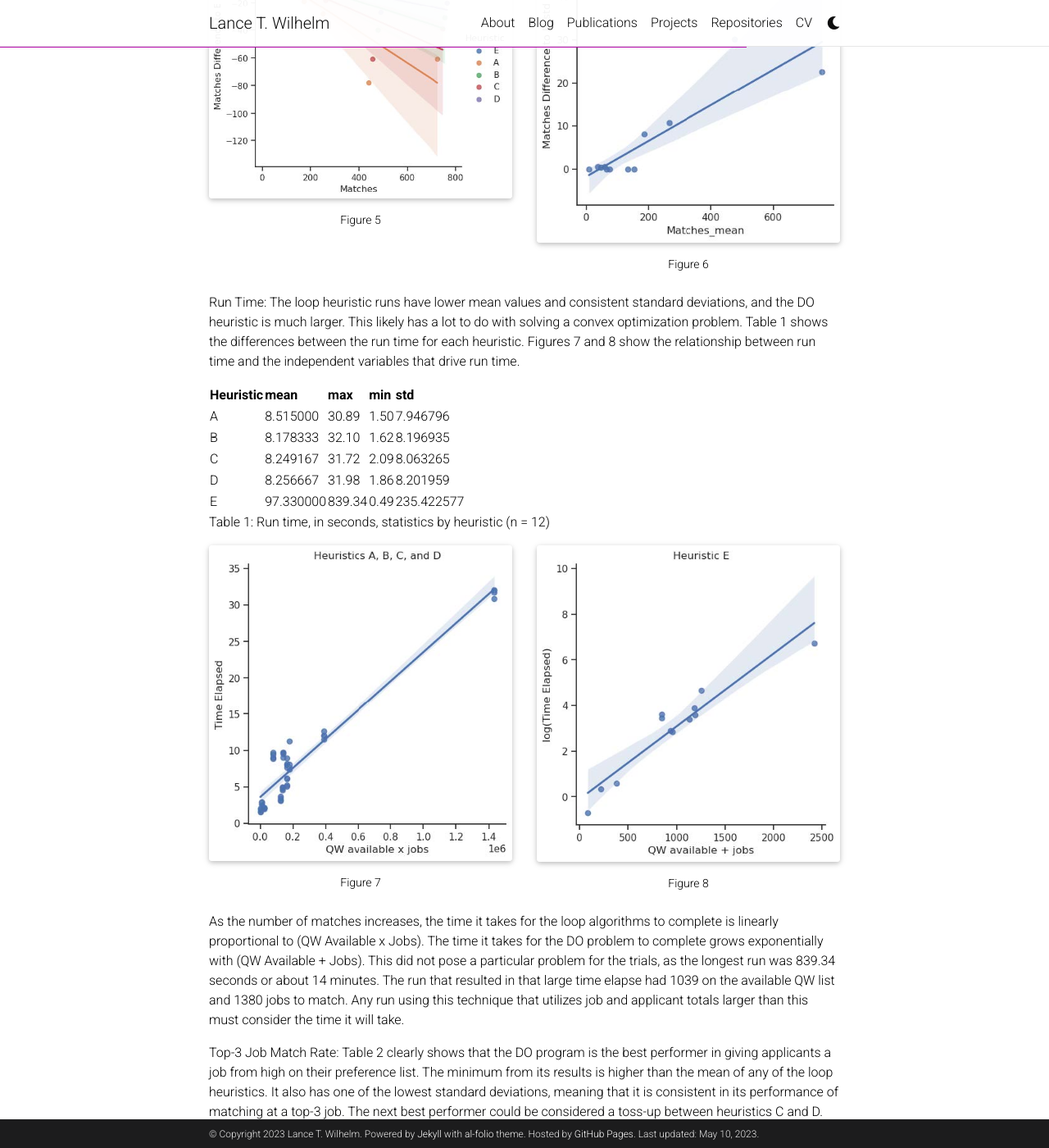
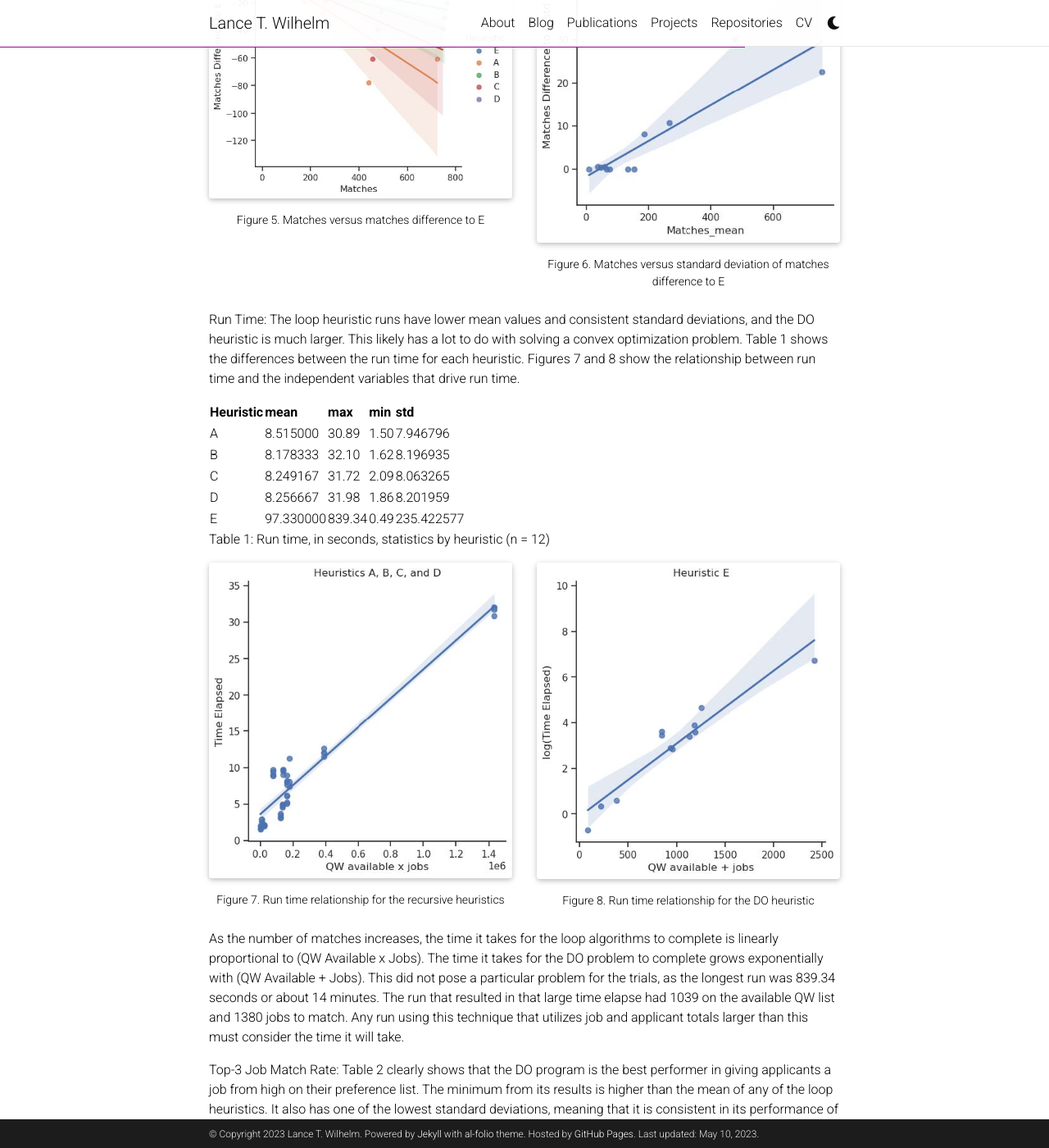
Before and after one commit to lancewilhelm/lancewilhelm.github.io, a Jekyll site: the page built from _projects/Optimizer.md, in a window 1280 px wide and 1400 px high, scrolled down 6454 px. Shown: the whole window at 82% size. Built offline with Jekyll 4.4.1, drawn with Linux system fonts in a browser that asks for light colours; full-size pictures stand in for the smaller copies a plugin makes; comment, search, counter and statistics services are not loaded; a style sheet for code colours, icons or effects is not loaded; some of the changed text lies outside the part shown.

Commit message:
added house number project and fixed optimizer

```diff
--- a/_projects/Optimizer.md
+++ b/_projects/Optimizer.md
@@ -1,11 +1,13 @@
 ---
 layout: page
 title: USAF Recruit Job Match Optimizer
-description: Mixed-integer linear program optimization for matching USAF applicants to jobs
+description: Applied Analytics Practicum, Mixed-integer linear program optimization for matching USAF applicants to jobs
 img: assets/img/optimizer/optimizer_equation.png
 importance: 1
 category: work
 ---
+
+<a href="{{ 'assets/pdf/Practicum_Final_Report_Wilhelm.pdf' | relative_url}}" target="_blank" rel="noopener noreferrer" class="float-right"><i class="fas fa-file-pdf" style="font-size: 20pt;"></i></a>
 
 ## Introduction
 
@@ -94,7 +96,7 @@
     </div>
 </div>
 <div class="caption">
-    Figure 2. Correlation plot
+    Figure 2. Correlations between numerical variables in the results table
 </div>
 
 There is a clear positive correlation between jobs and date range length, which follows the logic: as the date range increases, more jobs become available. Next, there is a positive relationship between the total number of applicants on the QW list and who is available. More significantly, there is a positive correlation between the job match rate and the number of applicants on the QW and available QW. This indicates that the more applicants are in our QW and available, the better our match rate will be. Figure 3 shows this correlation and plots a linear regression.
@@ -107,7 +109,7 @@
     </div>
 </div>
 <div class="caption">
-    Figure 3. Correlation plot
+    Figure 3. Plot of total QW count versus job match rate
 </div>
 
 However, the best-fit line should not be utilized to make useful projections other than rough job match rate performance estimates. Ultimately the recruiting goal is to have a job match rate of 100%, so our positive correlation indicates that to increase the number of matches, the number of applicants on the QW and available should increase. This has long been known within the recruiting enterprise and has been the focus of remedial recruiting efforts in the past year.
@@ -128,7 +130,7 @@
     </div>
 </div>
 <div class="caption">
-    Figure 4.
+    Figure 4. Differences in matches for each heuristic compared to heuristic E
 </div>
 
 However, there are trials where their performance matches, albeit only for trials when the total number of matches is low. Figure 5 shows a clear relationship between the number of matches and the spread of performance in the heuristics. As the number of matches increases, the performance of the loop heuristics decreases, and the spread in performance increases, as indicated by Figure 6.
@@ -139,7 +141,7 @@
         {% include figure.html path="assets/img/optimizer/fig_5.jpg" title="Figure 5" class="img-fluid rounded z-depth-1" width=600 %}
         </center>
         <div class="caption">
-            Figure 5
+            Figure 5. Matches versus matches difference to E
         </div>
     </div>
     <div class="col-sm-6 mt-3 mt-md-0">
@@ -147,7 +149,7 @@
         {% include figure.html path="assets/img/optimizer/fig_6.jpg" title="Figure 6" class="img-fluid rounded z-depth-1" width=600 %}
         </center>
         <div class="caption">
-            Figure 6
+            Figure 6. Matches versus standard deviation of matches difference to E
         </div>
     </div>
 </div>
@@ -172,7 +174,7 @@
         {% include figure.html path="assets/img/optimizer/fig_7.jpg" title="Figure 7" class="img-fluid rounded z-depth-1" width=600 %}
         </center>
         <div class="caption">
-            Figure 7
+            Figure 7. Run time relationship for the recursive heuristics
         </div>
     </div>
     <div class="col-sm-6 mt-3 mt-md-0">
@@ -180,7 +182,7 @@
         {% include figure.html path="assets/img/optimizer/fig_8.jpg" title="Figure 8" class="img-fluid rounded z-depth-1" width=600 %}
         </center>
         <div class="caption">
-            Figure 8
+            Figure 8. Run time relationship for the DO heuristic
         </div>
     </div>
 </div>
@@ -231,6 +233,14 @@
 
 A DO algorithm for matching available United States Air Force jobs to applicants proves to be the most effective solution in achieving the most matches while allowing more applicants to match with jobs higher on their preference list. Loop techniques can achieve similar results in asset-constrained circumstances and be faster to finish when input data is larger. However, their performance in achieving the greatest number of overall matches considering applicant preferences should never beat that of the DO heuristic. More research or studies should be considered to compare the performance of job-to-applicant matching optimization with human-based techniques such as the job draft.
 
+## Github Repo
+
+You can find the latest MILP at the following repository.
+
+<div class="repositories d-flex flex-wrap flex-md-row flex-column justify-content-between align-items-center">
+    {% include repository/repo.html repository='lancewilhelm/AFRSOptimizer' %}
+</div>
+
 ## References
 
 [1] Disciplined convex programming. https://www.cvxpy.org/tutorial/dcp/index.html.
@@ -248,11 +258,3 @@
 [7] Rebecca Butler. Job distribution optimizer, May 2020.
 
 [8] Sean Robson, Maria C. Lytell, Matthew Walsh, Kimberly Curry Hall, Kirsten M. Keller, Vikram Kilambi, Joshua Snoke, Jonathan W. Welburn, Patrick S. Roberts, Owen Hall, and Louis T. Mariano. U.S. Air Force Enlisted Classification and Reclassification: Potential Improvements Using Machine Learning
-
-## Github Repo
-
-You can find the latest MILP at the following repository.
-
-<div class="repositories d-flex flex-wrap flex-md-row flex-column justify-content-between align-items-center">
-    {% include repository/repo.html repository='lancewilhelm/AFRSOptimizer' %}
-</div>
```
Also changed, not shown: other parts of _projects/Optimizer.md (+1 -1 lines), _pages/projects.md (+1 -1 lines), _projects/House Numbers.md (added, +98 -0 lines), _projects/PPBC.md (+5 -5 lines), assets/img/house numbers/fig_1a.jpg (added), assets/img/house numbers/fig_1b.jpg (added), assets/img/house numbers/fig_2.jpg (added), assets/img/house numbers/fig_3.jpg (added), assets/img/house numbers/house3_tiles.png (added), assets/img/ppbc/layout visualizer-01.jpg (renamed from assets/img/layout visualizer-01.jpg), assets/img/ppbc/layout visualizer-02.jpg (renamed from assets/img/layout visualizer-02.jpg), assets/img/ppbc/layout visualizer-03.jpg (renamed from assets/img/layout visualizer-03.jpg), assets/img/ppbc/ppbc.jpg (renamed from assets/img/ppbc.jpg), 6 other files.
